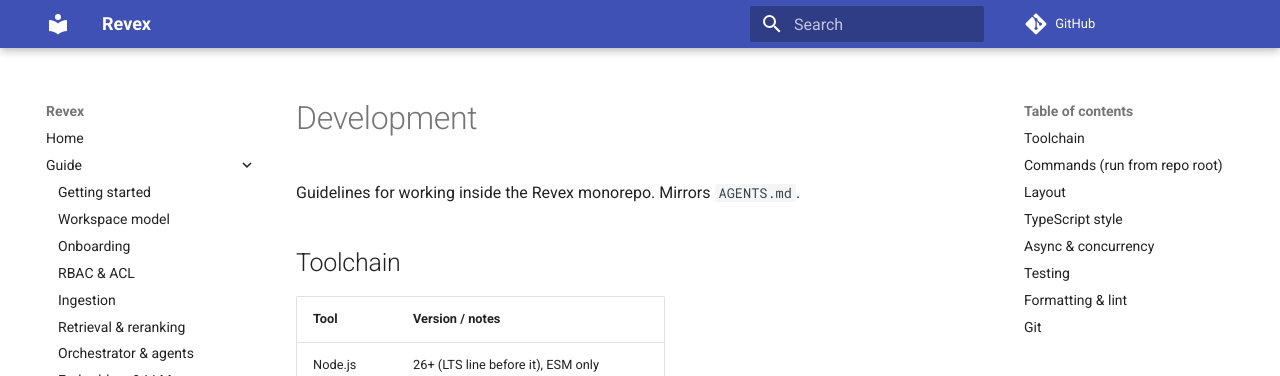
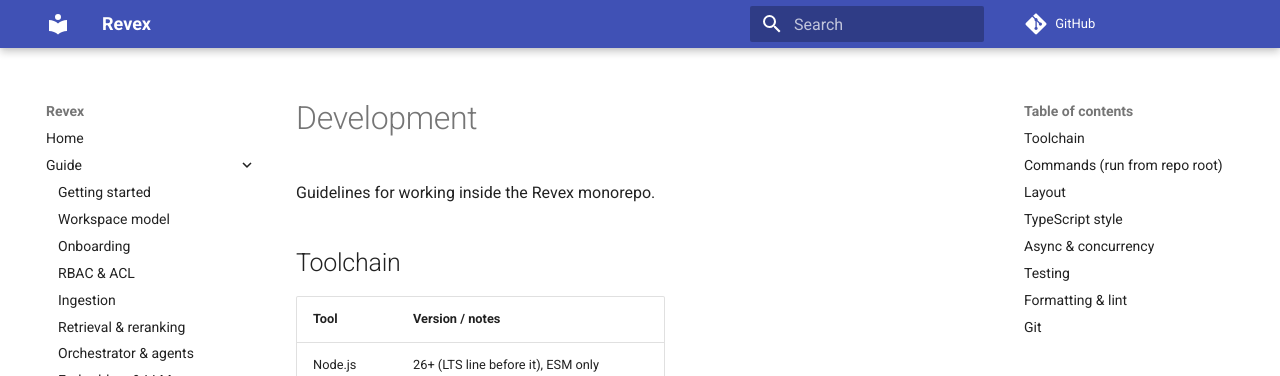
Before and after one commit to sachncs/raghub, an MkDocs documentation site: the page built from docs/guide/development.md, in a window 1280 px wide and 900 px high. Shown: the top 376 px of the window. Built offline with MkDocs 1.6.1 and Material for MkDocs 9.7.7, drawn with Linux system fonts in a browser that asks for light colours; comment, search, counter and statistics services are not loaded.

Commit message:
chore: drop the revoked coding-standards file and its references
Delete the AGENTS.md standards file and strip every remaining
reference across README, CHANGELOG, and the development guide so no
trace of the file remains in the working tree.

```diff
--- a/docs/guide/development.md
+++ b/docs/guide/development.md
@@ -1,6 +1,6 @@
 # Development
 
-Guidelines for working inside the Revex monorepo. Mirrors `AGENTS.md`.
+Guidelines for working inside the Revex monorepo.
 
 ## Toolchain
 
```
Also changed, not shown: CHANGELOG.md (+3 -3 lines), README.md (+4 -3 lines).
